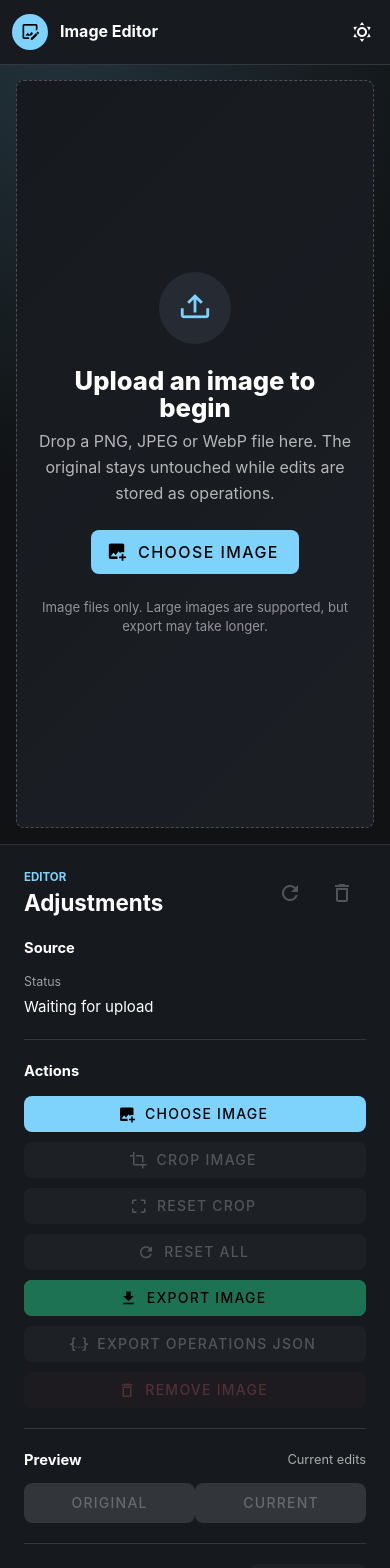
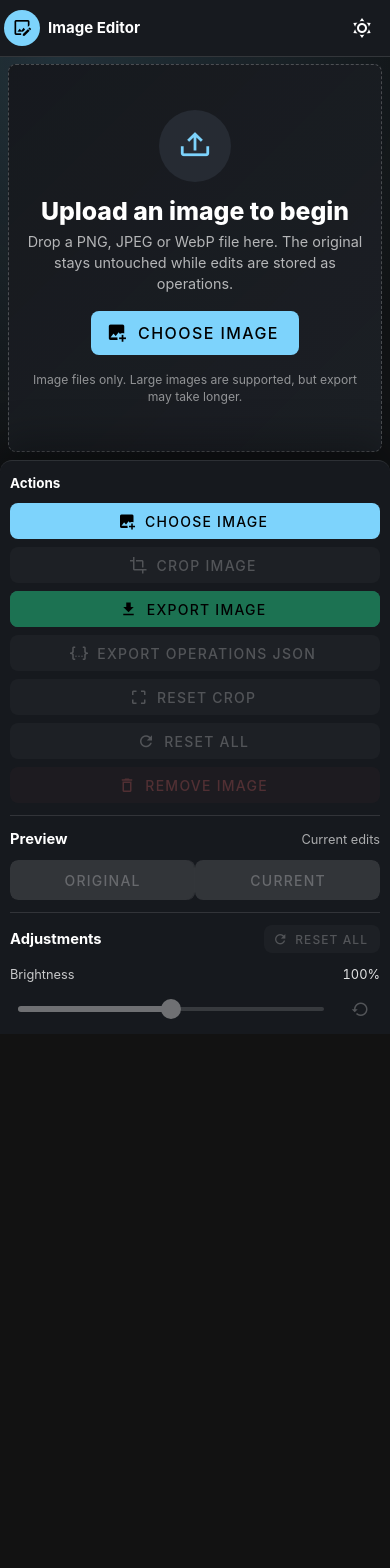
Before and after one commit to dyarechuk/LiveArt-test, a Vue app: page / in a window 390 px wide. Shown: the top 1568 px of the page. After the commit the page ends 1034 px from the top, so only its background shows below. Built offline with nearby package versions, Linux system fonts and the light colour scheme.

Commit message:
Fix mobile editor layout and overflow handling

```diff
--- a/src/app/styles/main.scss
+++ b/src/app/styles/main.scss
@@ -16,8 +16,17 @@ body,
   margin: 0;
 }
 
+* {
+  box-sizing: border-box;
+}
+
+html {
+  overflow-x: hidden;
+}
+
 body {
-  overflow: hidden;
+  overflow-x: hidden;
+  overflow-y: auto;
 }
 
 button,
@@ -31,6 +40,12 @@ select {
   min-height: 100vh;
 }
 
+.v-main {
+  max-width: 100%;
+  min-width: 0;
+}
+
 .app-layout {
   min-height: 100vh;
+  overflow-x: hidden;
 }
--- a/src/components/AppHeader.vue
+++ b/src/components/AppHeader.vue
@@ -1,5 +1,5 @@
 <template>
-  <v-app-bar border="b" class="app-header" color="surface" height="64" flat>
+  <v-app-bar border="b" class="app-header" color="surface" :height="appBarHeight" flat>
     <template #prepend>
       <div class="app-header__brand">
         <v-avatar color="primary" size="36">
@@ -25,9 +25,11 @@
 
 <script setup lang="ts">
 import { computed } from 'vue'
-import { useTheme } from 'vuetify'
+import { useDisplay, useTheme } from 'vuetify'
 
+const display = useDisplay()
 const theme = useTheme()
+const appBarHeight = computed(() => (display.smAndDown.value ? 56 : 64))
 const isDark = computed(() => theme.global.current.value.dark)
 
 function toggleTheme() {
@@ -69,8 +71,17 @@ function toggleTheme() {
 }
 
 @media (max-width: 520px) {
+  .app-header__brand {
+    gap: 8px;
+    padding-inline-start: 0;
+  }
+
   .app-header__brand p {
     display: none;
   }
+
+  .app-header__brand h1 {
+    font-size: 0.94rem;
+  }
 }
 </style>
--- a/src/features/editor/EditorView.vue
+++ b/src/features/editor/EditorView.vue
@@ -14,7 +14,10 @@ import EditingPanel from '@/features/editor/components/EditingPanel.vue'
 .editor-view {
   display: grid;
   grid-template-columns: minmax(0, 1fr) minmax(320px, 380px);
+  width: 100%;
+  max-width: 100%;
   min-height: calc(100vh - 64px);
+  overflow-x: hidden;
   background:
     radial-gradient(circle at 15% 0%, rgba(var(--v-theme-primary), 0.16), transparent 26rem),
     rgb(var(--v-theme-background));
@@ -22,7 +25,8 @@ import EditingPanel from '@/features/editor/components/EditingPanel.vue'
 
 @media (max-width: 960px) {
   .editor-view {
-    grid-template-columns: 1fr;
+    display: flex;
+    flex-direction: column;
     min-height: auto;
   }
 }
--- a/src/features/editor/components/AdjustmentPanel.vue
+++ b/src/features/editor/components/AdjustmentPanel.vue
@@ -83,6 +83,7 @@ function setAdjustment(key: EditorAdjustmentKey, value: number | string) {
 .adjustment-panel {
   display: grid;
   gap: 16px;
+  min-width: 0;
 }
 
 .adjustment-panel__header,
@@ -106,11 +107,13 @@ function setAdjustment(key: EditorAdjustmentKey, value: number | string) {
 .adjustment-panel__controls {
   display: grid;
   gap: 18px;
+  min-width: 0;
 }
 
 .adjustment-panel__control {
   display: grid;
   gap: 8px;
+  min-width: 0;
 }
 
 .adjustment-panel__label {
@@ -129,9 +132,36 @@ function setAdjustment(key: EditorAdjustmentKey, value: number | string) {
 
 .adjustment-panel__row {
   gap: 8px;
+  min-width: 0;
 }
 
 .adjustment-panel__row :deep(.v-slider) {
   min-width: 0;
 }
+
+@media (max-width: 768px) {
+  .adjustment-panel {
+    gap: 12px;
+  }
+
+  .adjustment-panel__header {
+    gap: 8px;
+  }
+
+  .adjustment-panel__controls {
+    gap: 12px;
+  }
+
+  .adjustment-panel__control {
+    gap: 4px;
+  }
+
+  .adjustment-panel__label {
+    font-size: 0.8rem;
+  }
+
+  .adjustment-panel__value {
+    min-width: 40px;
+  }
+}
 </style>
--- a/src/features/editor/components/CropEditor.vue
+++ b/src/features/editor/components/CropEditor.vue
@@ -110,6 +110,9 @@ function applyCrop() {
   display: grid;
   grid-template-rows: auto minmax(0, 1fr) auto;
   gap: 16px;
+  width: 100%;
+  max-width: 100%;
+  min-width: 0;
 }
 
 .crop-editor:focus-visible {
@@ -122,6 +125,7 @@ function applyCrop() {
   align-items: flex-start;
   justify-content: space-between;
   gap: 16px;
+  min-width: 0;
 }
 
 .crop-editor__header h2,
@@ -142,6 +146,9 @@ function applyCrop() {
 
 .crop-editor__canvas {
   display: grid;
+  width: 100%;
+  max-width: 100%;
+  min-width: 0;
   min-height: 520px;
   overflow: hidden;
   place-items: center;
@@ -161,6 +168,7 @@ function applyCrop() {
   flex-wrap: wrap;
   gap: 10px;
   justify-content: flex-end;
+  min-width: 0;
 }
 
 @media (max-width: 960px) {
@@ -168,4 +176,47 @@ function applyCrop() {
     min-height: 380px;
   }
 }
+
+@media (max-width: 768px) {
+  .crop-editor {
+    gap: 10px;
+  }
+
+  .crop-editor__header {
+    gap: 8px;
+  }
+
+  .crop-editor__header h2 {
+    font-size: 1rem;
+  }
+
+  .crop-editor__header p {
+    font-size: 0.78rem;
+    line-height: 1.35;
+  }
+
+  .crop-editor__canvas {
+    height: clamp(280px, 52svh, 430px);
+    min-height: 0;
+  }
+
+  .crop-editor__image {
+    max-height: 100%;
+  }
+
+  .crop-editor__actions {
+    display: grid;
+    grid-template-columns: repeat(2, minmax(0, 1fr));
+  }
+
+  .crop-editor__actions :deep(.v-btn) {
+    min-width: 0;
+  }
+}
+
+@media (max-width: 420px) {
+  .crop-editor__actions {
+    grid-template-columns: 1fr;
+  }
+}
 </style>
--- a/src/features/editor/components/EditingPanel.vue
+++ b/src/features/editor/components/EditingPanel.vue
@@ -23,7 +23,7 @@
       </div>
     </div>
 
-    <section class="editing-panel__section">
+    <section class="editing-panel__section editing-panel__section--source">
       <h3>Source</h3>
       <dl class="editing-panel__source">
         <div>
@@ -49,12 +49,13 @@
       </dl>
     </section>
 
-    <v-divider />
+    <v-divider class="editing-panel__divider editing-panel__divider--source" />
 
-    <section class="editing-panel__section">
+    <section class="editing-panel__section editing-panel__section--actions">
       <h3>Actions</h3>
       <div class="editing-panel__actions">
         <v-btn
+          class="editing-panel__action editing-panel__action--upload"
           :loading="editor.isLoadingImage"
           block
           color="primary"
@@ -65,6 +66,7 @@
           {{ editor.hasImage ? 'Replace image' : 'Choose image' }}
         </v-btn>
         <v-btn
+          class="editing-panel__action editing-panel__action--crop"
           :disabled="!editor.hasImage || editor.isBusy"
           block
           prepend-icon="mdi-crop"
@@ -74,24 +76,7 @@
           {{ editor.crop ? 'Edit crop' : 'Crop image' }}
         </v-btn>
         <v-btn
-          :disabled="!editor.crop || editor.isBusy"
-          block
-          prepend-icon="mdi-crop-free"
-          variant="tonal"
-          @click="editor.resetCrop"
-        >
-          Reset crop
-        </v-btn>
-        <v-btn
-          :disabled="!editor.hasImage || editor.isBusy"
-          block
-          prepend-icon="mdi-refresh"
-          variant="tonal"
-          @click="editor.resetEdits"
-        >
-          Reset all
-        </v-btn>
-        <v-btn
+          class="editing-panel__action editing-panel__action--export"
           :disabled="!editor.hasImage || editor.isCropMode || editor.isLoadingImage || editor.isExportingOperations"
           :loading="editor.isExporting"
           block
@@ -102,16 +87,7 @@
           Export image
         </v-btn>
         <v-btn
-          v-if="editor.exportDownload"
-          block
-          :download="editor.exportDownload.filename"
-          :href="editor.exportDownload.objectUrl"
-          prepend-icon="mdi-download-circle-outline"
-          variant="tonal"
-        >
-          Download again
-        </v-btn>
-        <v-btn
+          class="editing-panel__action editing-panel__action--json"
           :disabled="!editor.hasImage || editor.isCropMode || editor.isLoadingImage || editor.isExporting"
           :loading="editor.isExportingOperations"
           block
@@ -122,7 +98,39 @@
           Export operations JSON
         </v-btn>
         <v-btn
+          class="editing-panel__action editing-panel__action--reset-crop"
+          :disabled="!editor.crop || editor.isBusy"
+          block
+          prepend-icon="mdi-crop-free"
+          variant="tonal"
+          @click="editor.resetCrop"
+        >
+          Reset crop
+        </v-btn>
+        <v-btn
+          class="editing-panel__action editing-panel__action--reset"
+          :disabled="!editor.hasImage || editor.isBusy"
+          block
+          prepend-icon="mdi-refresh"
+          variant="tonal"
+          @click="editor.resetEdits"
+        >
+          Reset all
+        </v-btn>
+        <v-btn
+          v-if="editor.exportDownload"
+          class="editing-panel__action editing-panel__action--download"
+          block
+          :download="editor.exportDownload.filename"
+          :href="editor.exportDownload.objectUrl"
+          prepend-icon="mdi-download-circle-outline"
+          variant="tonal"
+        >
+          Download again
+        </v-btn>
+        <v-btn
           v-if="editor.operationsDownload"
+          class="editing-panel__action editing-panel__action--download-json"
           block
           :download="editor.operationsDownload.filename"
           :href="editor.operationsDownload.objectUrl"
@@ -132,6 +140,7 @@
           Download JSON again
         </v-btn>
         <v-btn
+          class="editing-panel__action editing-panel__action--remove"
           :disabled="!editor.hasImage || editor.isBusy"
           block
           color="error"
@@ -151,27 +160,27 @@
       </div>
     </section>
 
-    <v-divider />
+    <v-divider class="editing-panel__divider editing-panel__divider--actions" />
 
-    <section class="editing-panel__section">
+    <section class="editing-panel__section editing-panel__section--preview">
       <PreviewModeSwitcher />
     </section>
 
-    <v-divider />
+    <v-divider class="editing-panel__divider editing-panel__divider--preview" />
 
-    <section class="editing-panel__section">
+    <section class="editing-panel__section editing-panel__section--adjustments">
       <AdjustmentPanel />
     </section>
 
-    <v-divider />
+    <v-divider class="editing-panel__divider editing-panel__divider--adjustments" />
 
-    <section class="editing-panel__section">
+    <section class="editing-panel__section editing-panel__section--filter">
       <FilterPanel />
     </section>
 
-    <v-divider />
+    <v-divider class="editing-panel__divider editing-panel__divider--filter" />
 
-    <section class="editing-panel__section">
+    <section class="editing-panel__section editing-panel__section--state">
       <h3>State model</h3>
       <v-list bg-color="transparent" density="compact" lines="two">
         <v-list-item prepend-icon="mdi-layers-outline" title="Original preserved" subtitle="The uploaded file and source URL are stored separately from edit operations." />
@@ -228,7 +237,10 @@ async function handleInputChange(event: Event) {
 .editing-panel {
   display: flex;
   flex-direction: column;
+  flex: 0 0 380px;
   gap: 20px;
+  width: 100%;
+  max-width: 380px;
   min-width: 0;
   max-height: calc(100vh - 64px);
   overflow-y: auto;
@@ -278,6 +290,11 @@ async function handleInputChange(event: Event) {
 .editing-panel__section {
   display: grid;
   gap: 14px;
+  min-width: 0;
+}
+
+.editing-panel__divider {
+  flex: 0 0 auto;
 }
 
 .editing-panel__source {
@@ -307,6 +324,19 @@ async function handleInputChange(event: Event) {
 .editing-panel__actions {
   display: grid;
   gap: 10px;
+  min-width: 0;
+}
+
+.editing-panel__action {
+  min-width: 0;
+}
+
+.editing-panel__action :deep(.v-btn__content) {
+  min-width: 0;
+  overflow: hidden;
+  text-align: center;
+  text-overflow: ellipsis;
+  white-space: nowrap;
 }
 
 .editing-panel__input {
@@ -315,9 +345,104 @@ async function handleInputChange(event: Event) {
 
 @media (max-width: 960px) {
   .editing-panel {
+    flex: none;
+    width: 100%;
+    max-width: none;
     max-height: none;
     border-top: 1px solid rgba(var(--v-theme-on-surface), 0.1);
     border-left: 0;
   }
 }
+
+@media (max-width: 768px) {
+  .editing-panel {
+    position: sticky;
+    bottom: 0;
+    z-index: 5;
+    gap: 12px;
+    max-height: min(68svh, 620px);
+    overflow-y: auto;
+    overscroll-behavior: contain;
+    padding: 12px 10px calc(12px + env(safe-area-inset-bottom));
+    border-radius: 12px 12px 0 0;
+    box-shadow: 0 -18px 42px rgba(0, 0, 0, 0.32);
+  }
+
+  .editing-panel__header {
+    display: none;
+  }
+
+  .editing-panel__section {
+    gap: 10px;
+  }
+
+  .editing-panel h3 {
+    font-size: 0.84rem;
+  }
+
+  .editing-panel__section--actions {
+    order: 1;
+  }
+
+  .editing-panel__divider--actions {
+    order: 2;
+  }
+
+  .editing-panel__section--preview {
+    order: 3;
+  }
+
+  .editing-panel__divider--preview {
+    order: 4;
+  }
+
+  .editing-panel__section--adjustments {
+    order: 5;
+  }
+
+  .editing-panel__divider--adjustments {
+    order: 6;
+  }
+
+  .editing-panel__section--filter {
+    order: 7;
+  }
+
+  .editing-panel__divider--filter {
+    order: 8;
+  }
+
+  .editing-panel__section--source {
+    order: 9;
+  }
+
+  .editing-panel__divider--source,
+  .editing-panel__section--state {
+    display: none;
+  }
+
+  .editing-panel__actions {
+    gap: 8px;
+  }
+
+  .editing-panel__action {
+    width: 100%;
+  }
+
+  .editing-panel__source {
+    gap: 8px;
+  }
+
+  .editing-panel__source dt {
+    font-size: 0.74rem;
+  }
+
+  .editing-panel__source dd {
+    overflow: hidden;
+    font-size: 0.84rem;
+    overflow-wrap: normal;
+    text-overflow: ellipsis;
+    white-space: nowrap;
+  }
+}
 </style>
--- a/src/features/editor/components/FilterPanel.vue
+++ b/src/features/editor/components/FilterPanel.vue
@@ -53,6 +53,7 @@ function setFilter(filter: EditorFilterName | undefined) {
 .filter-panel {
   display: grid;
   gap: 12px;
+  min-width: 0;
 }
 
 .filter-panel__header {
@@ -77,9 +78,31 @@ function setFilter(filter: EditorFilterName | undefined) {
   display: grid;
   grid-template-columns: repeat(3, minmax(0, 1fr));
   width: 100%;
+  min-width: 0;
 }
 
 .filter-panel__toggle :deep(.v-btn) {
   min-width: 0;
 }
+
+.filter-panel__toggle :deep(.v-btn__content) {
+  min-width: 0;
+  overflow: hidden;
+  text-overflow: ellipsis;
+  white-space: nowrap;
+}
+
+@media (max-width: 768px) {
+  .filter-panel {
+    gap: 10px;
+  }
+
+  .filter-panel__toggle :deep(.v-btn) {
+    padding-inline: 8px;
+  }
+
+  .filter-panel__toggle :deep(.v-btn__content) {
+    font-size: 0.76rem;
+  }
+}
 </style>
--- a/src/features/editor/components/ImagePreview.vue
+++ b/src/features/editor/components/ImagePreview.vue
@@ -63,6 +63,9 @@ const imageStyle = computed(() => {
 <style scoped>
 .image-preview {
   display: grid;
+  width: 100%;
+  max-width: 100%;
+  min-width: 0;
   min-height: 520px;
   overflow: hidden;
   place-items: center;
@@ -100,6 +103,7 @@ const imageStyle = computed(() => {
 
 .image-preview__image {
   display: block;
+  width: auto;
   max-width: min(100%, 1200px);
   max-height: min(72vh, 760px);
   object-fit: contain;
@@ -129,4 +133,25 @@ const imageStyle = computed(() => {
     max-height: none;
   }
 }
+
+@media (max-width: 768px) {
+  .image-preview {
+    height: clamp(260px, 52svh, 430px);
+    min-height: 0;
+  }
+
+  .image-preview__frame {
+    max-width: 100%;
+    max-height: 100%;
+  }
+
+  .image-preview__frame--cropped {
+    width: min(100%, var(--crop-natural-width), calc(52svh * var(--crop-aspect-ratio)));
+  }
+
+  .image-preview__image {
+    max-width: 100%;
+    max-height: 100%;
+  }
+}
 </style>
--- a/src/features/editor/components/ImageWorkspace.vue
+++ b/src/features/editor/components/ImageWorkspace.vue
@@ -15,8 +15,8 @@
         :image="editor.originalImage"
       />
       <div v-if="editor.originalImage" class="image-workspace__meta">
-        <span>{{ editor.originalImage.name }}</span>
-        <span>{{ previewDetails }}</span>
+        <span class="image-workspace__filename" :title="editor.originalImage.name">{{ editor.originalImage.name }}</span>
+        <span class="image-workspace__details">{{ previewDetails }}</span>
       </div>
     </div>
 
@@ -54,7 +54,10 @@ const previewDetails = computed(() => {
 <style scoped>
 .image-workspace {
   display: grid;
+  width: 100%;
+  max-width: 100%;
   min-width: 0;
+  overflow: hidden;
   padding: 24px;
 }
 
@@ -62,22 +65,71 @@ const previewDetails = computed(() => {
   display: grid;
   grid-template-rows: minmax(0, 1fr) auto;
   gap: 16px;
+  width: 100%;
+  max-width: 100%;
   min-height: 0;
+  min-width: 0;
 }
 
 .image-workspace__meta {
   display: flex;
-  flex-wrap: wrap;
+  align-items: center;
   gap: 8px 16px;
   justify-content: space-between;
+  min-width: 0;
   color: rgb(var(--v-theme-on-background), 0.72);
   font-size: 0.86rem;
 }
 
+.image-workspace__filename {
+  flex: 1 1 auto;
+  min-width: 0;
+  overflow: hidden;
+  text-overflow: ellipsis;
+  white-space: nowrap;
+}
+
+.image-workspace__details {
+  flex: 0 1 auto;
+  min-width: 0;
+  overflow-wrap: anywhere;
+  text-align: right;
+}
+
 @media (max-width: 960px) {
   .image-workspace {
-    min-height: calc(100vh - 64px);
     padding: 16px;
   }
 }
+
+@media (max-width: 768px) {
+  .image-workspace {
+    padding: 8px;
+  }
+
+  .image-workspace__stage {
+    gap: 8px;
+  }
+
+  .image-workspace__meta {
+    align-items: flex-start;
+    flex-direction: column;
+    gap: 4px;
+    font-size: 0.78rem;
+  }
+
+  .image-workspace__filename,
+  .image-workspace__details {
+    width: 100%;
+    max-width: 100%;
+    text-align: left;
+  }
+
+  .image-workspace__details {
+    display: -webkit-box;
+    overflow: hidden;
+    -webkit-box-orient: vertical;
+    -webkit-line-clamp: 2;
+  }
+}
 </style>
--- a/src/features/editor/components/PreviewModeSwitcher.vue
+++ b/src/features/editor/components/PreviewModeSwitcher.vue
@@ -43,6 +43,7 @@ function setPreviewMode(mode: EditorPreviewMode | undefined) {
 .preview-mode-switcher {
   display: grid;
   gap: 12px;
+  min-width: 0;
 }
 
 .preview-mode-switcher__header {
@@ -67,9 +68,27 @@ function setPreviewMode(mode: EditorPreviewMode | undefined) {
   display: grid;
   grid-template-columns: repeat(2, minmax(0, 1fr));
   width: 100%;
+  min-width: 0;
 }
 
 .preview-mode-switcher__toggle :deep(.v-btn) {
   min-width: 0;
 }
+
+.preview-mode-switcher__toggle :deep(.v-btn__content) {
+  min-width: 0;
+  overflow: hidden;
+  text-overflow: ellipsis;
+  white-space: nowrap;
+}
+
+@media (max-width: 768px) {
+  .preview-mode-switcher {
+    gap: 10px;
+  }
+
+  .preview-mode-switcher__toggle :deep(.v-btn) {
+    padding-inline: 8px;
+  }
+}
 </style>
--- a/src/features/editor/components/UploadEmptyState.vue
+++ b/src/features/editor/components/UploadEmptyState.vue
@@ -78,7 +78,11 @@ async function handleInputChange(event: Event) {
 <style scoped>
 .upload-empty-state {
   display: grid;
+  width: 100%;
+  max-width: 100%;
+  min-width: 0;
   min-height: calc(100vh - 112px);
+  overflow: hidden;
   place-items: center;
   border: 1px dashed rgba(var(--v-theme-on-surface), 0.22);
   border-radius: 8px;
@@ -106,6 +110,8 @@ async function handleInputChange(event: Event) {
   justify-items: center;
   gap: 24px;
   width: min(100%, 520px);
+  max-width: 100%;
+  min-width: 0;
   padding: 32px;
   text-align: center;
 }
@@ -113,6 +119,7 @@ async function handleInputChange(event: Event) {
 .upload-empty-state__copy {
   display: grid;
   gap: 8px;
+  min-width: 0;
 }
 
 .upload-empty-state__copy h2 {
@@ -143,11 +150,25 @@ async function handleInputChange(event: Event) {
 
 @media (max-width: 640px) {
   .upload-empty-state {
-    min-height: calc(100vh - 96px);
+    min-height: clamp(300px, 46svh, 420px);
   }
 
   .upload-empty-state__content {
-    padding: 20px;
+    gap: 16px;
+    padding: 16px;
+  }
+
+  .upload-empty-state__copy h2 {
+    font-size: 1.55rem;
+  }
+
+  .upload-empty-state__copy p {
+    font-size: 0.9rem;
+    line-height: 1.45;
+  }
+
+  .upload-empty-state__hint {
+    font-size: 0.76rem;
   }
 }
 </style>
```
